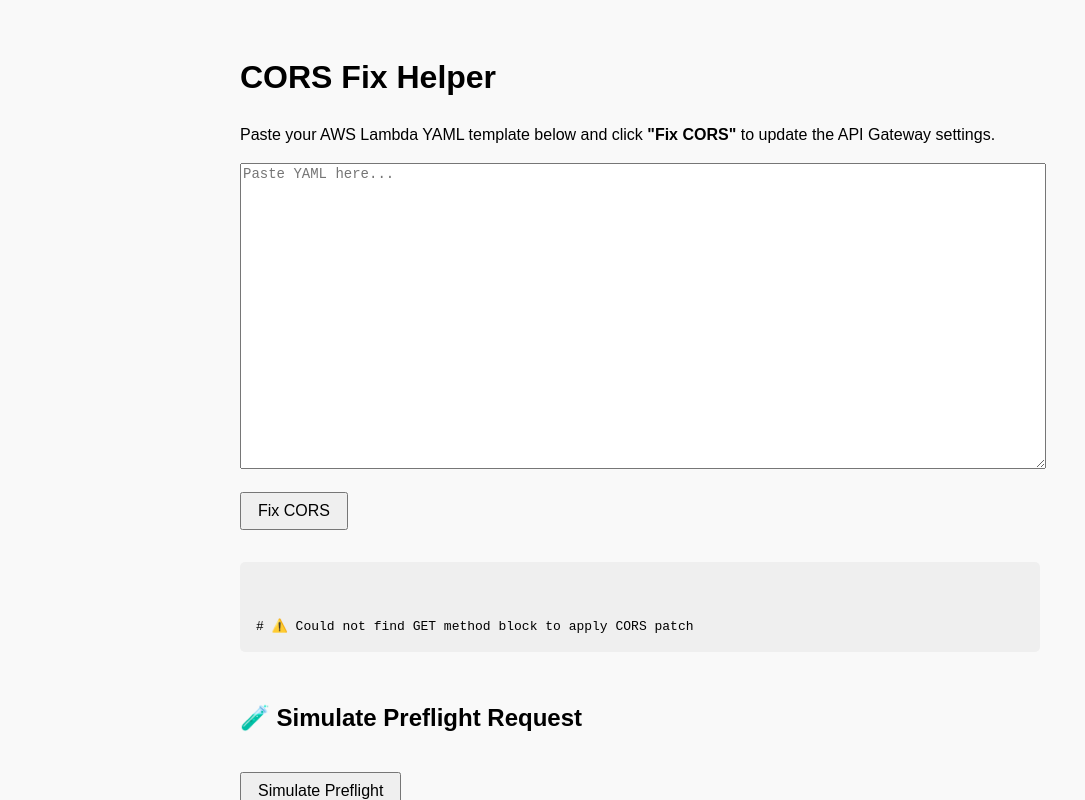
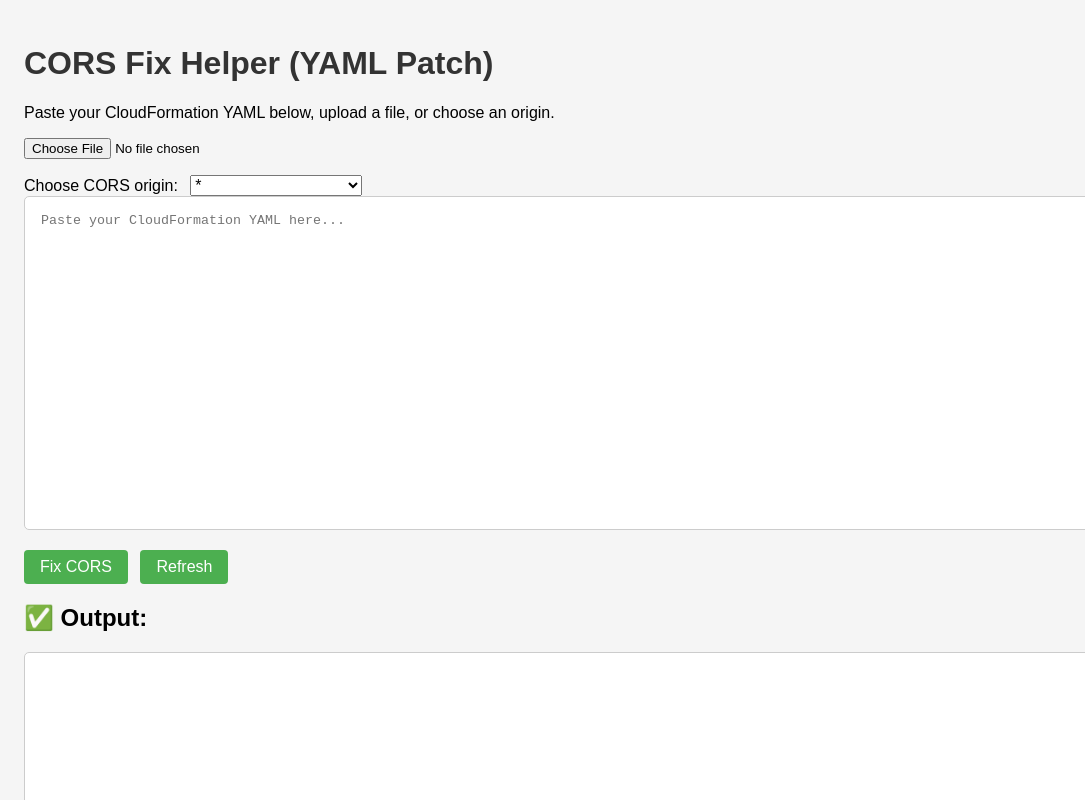
Before and after one commit to GarenBC/cors-fix-tool, a plain HTML site: page index.html in a window 1280 px wide. Both pictures are taken after a click on the button "Fix CORS". Shown: the top 800 px of the page, without its empty margins (0-1085 px from the left). Drawn offline with Linux system fonts and the light colour scheme.

Commit message:
Add files via upload

```diff
--- a/index.html
+++ b/index.html
@@ -2,124 +2,100 @@
 <html lang="en">
 <head>
   <meta charset="UTF-8" />
-  <meta name="viewport" content="width=device-width, initial-scale=1.0"/>
+  <meta name="viewport" content="width=device-width, initial-scale=1.0" />
   <title>CORS Fix Helper</title>
   <style>
-    body {
-      font-family: Arial, sans-serif;
-      max-width: 800px;
-      margin: auto;
-      padding: 2rem;
-      line-height: 1.5;
-      background-color: #f9f9f9;
-    }
-    textarea {
-      width: 100%;
-      height: 300px;
-      font-family: monospace;
-      font-size: 14px;
+    body { font-family: sans-serif; padding: 1rem; background: #f5f5f5; }
+    h1 { color: #333; }
+    textarea, pre {
+      width: 100%; height: 300px;
+      font-family: monospace; padding: 1rem;
+      border: 1px solid #ccc; border-radius: 5px;
+      background: white; margin-bottom: 1rem;
     }
     button {
-      margin-top: 1rem;
-      padding: 0.5rem 1rem;
-      font-size: 16px;
-      cursor: pointer;
+      padding: 0.5rem 1rem; font-size: 1rem;
+      background: #4caf50; color: white;
+      border: none; border-radius: 4px; cursor: pointer;
+      margin-right: 0.5rem;
     }
-    pre {
-      background: #efefef;
-      padding: 1rem;
-      margin-top: 2rem;
-      white-space: pre-wrap;
-      word-break: break-word;
-      border-radius: 5px;
-    }
-    h2 {
-      margin-top: 3rem;
-    }
+    button:hover { background: #45a049; }
+    input[type="file"] { margin-bottom: 1rem; }
+    label, select { font-size: 1rem; margin-right: 0.5rem; }
   </style>
 </head>
 <body>
-  <h1>CORS Fix Helper</h1>
-  <p>Paste your AWS Lambda YAML template below and click <strong>"Fix CORS"</strong> to update the API Gateway settings.</p>
 
-  <textarea id="yamlInput" placeholder="Paste YAML here..."></textarea>
+  <h1>CORS Fix Helper (YAML Patch)</h1>
+  <p>Paste your CloudFormation YAML below, upload a file, or choose an origin.</p>
+
+  <input type="file" accept=".yaml,.yml" onchange="loadFile(event)" />
+
+  <div>
+    <label for="originSelect">Choose CORS origin:</label>
+    <select id="originSelect">
+      <option value="*">*</option>
+      <option value="https://example.com">https://example.com</option>
+      <option value="https://mydomain.org">https://mydomain.org</option>
+    </select>
+  </div>
+
+  <textarea id="yamlInput" placeholder="Paste your CloudFormation YAML here..."></textarea>
   <button onclick="fixCORS()">Fix CORS</button>
+  <button onclick="refreshFields()">Refresh</button>
+
+  <h2>✅ Output:</h2>
   <pre id="output"></pre>
 
-  <h2>🧪 Simulate Preflight Request</h2>
-  <button onclick="sendPreflight()">Simulate Preflight</button>
-  <pre id="preflightOutput">Status: ...</pre>
+  <script>
+    function patchMethodResponses(yaml) {
+      return yaml.replace(
+        /(MethodResponses:\n(?:[\s\S]*?)-\s*StatusCode:\s*200)/g,
+        `$1\n          ResponseParameters:\n            method.response.header.Access-Control-Allow-Origin: true`
+      );
+    }
 
-  <h2>🔍 CORS Header Reference</h2>
-  <pre>
-Access-Control-Allow-Origin: *
-Access-Control-Allow-Methods: GET, POST, OPTIONS
-Access-Control-Allow-Headers: Content-Type, Authorization
-Access-Control-Max-Age: 86400
-  </pre>
+    function patchIntegrationResponses(yaml, origin = "'*'") {
+      return yaml.replace(
+        /(Integration:\n[\s\S]*?IntegrationResponses:\n[\s\S]*?- StatusCode: 200)/g,
+        `$1\n            ResponseParameters:\n              method.response.header.Access-Control-Allow-Origin: ${JSON.stringify(origin)}`
+      );
+    }
 
-  <h2>💡 What This Tool Adds</h2>
-  <ul>
-    <li><strong>Access-Control-Allow-Origin</strong>: Permits cross-origin calls.</li>
-    <li><strong>Access-Control-Allow-Headers</strong>: Lists headers clients can send.</li>
-    <li><strong>Access-Control-Allow-Methods</strong>: Specifies allowed HTTP methods.</li>
-    <li><strong>Access-Control-Max-Age</strong>: Caches preflight responses.</li>
-  </ul>
+    function validateYAML(yaml) {
+      const hasMethod = yaml.includes('MethodResponses:');
+      const hasIntegration = yaml.includes('IntegrationResponses:');
+      if (!hasMethod || !hasIntegration) {
+        alert("⚠️ Warning: YAML may be missing 'MethodResponses' or 'IntegrationResponses'");
+      }
+    }
 
-  <script>
     function fixCORS() {
-      let input = document.getElementById('yamlInput').value;
+      const input = document.getElementById('yamlInput').value;
+      const origin = document.getElementById('originSelect').value || '*';
       let output = input;
 
-      // Add CORS to MethodResponses if missing
-      const methodResponseRegex = /MethodResponses:\s*\n(?:\s*- StatusCode: 200)/;
-      if (!methodResponseRegex.test(output)) {
-        output = output.replace(/(HttpMethod: GET[\s\S]*?Integration:)/, match => {
-          return match + `\n  MethodResponses:\n    - StatusCode: 200\n      ResponseParameters:\n        method.response.header.Access-Control-Allow-Origin: true`;
-        });
-      }
-
-      // Add CORS to IntegrationResponses if missing
-      const integrationResponseRegex = /IntegrationResponses:\s*\n(?:\s*- StatusCode: 200)/;
-      if (!integrationResponseRegex.test(output)) {
-        output = output.replace(/(Integration:\s*\n[\s\S]*?Type: AWS_PROXY)/, match => {
-          return match + `\n  IntegrationResponses:\n    - StatusCode: 200\n      ResponseParameters:\n        method.response.header.Access-Control-Allow-Origin: "'*'"`;
-        });
-      }
-
-      // Add CORS header to Lambda response if missing
-      if (!output.includes(`headers: { "Access-Control-Allow-Origin": "*" }`)) {
-        output = output.replace(/(return\s*{\s*statusCode:\s*\d+,)/, `$1 headers: { "Access-Control-Allow-Origin": "*" },`);
-      }
-
-      // Fallback message if GET method not found
-      if (!output.includes('HttpMethod: GET')) {
-        output += `\n\n# ⚠️ Could not find GET method block to apply CORS patch`;
-      }
+      validateYAML(input);
+      output = patchMethodResponses(output);
+      output = patchIntegrationResponses(output, origin);
 
       document.getElementById('output').textContent = output;
     }
 
-    function sendPreflight() {
-      fetch("https://mocki.io/v1/435cc49e-96df-4216-87fa-6a5e5e5e1dee", {
-        method: "OPTIONS",
-        headers: {
-          Origin: "https://your-domain.com",
-          "Access-Control-Request-Method": "GET",
-          "Access-Control-Request-Headers": "Content-Type"
-        },
-        mode: "cors"
-      }).then(res => {
-        const headersList = [];
-        for (let [key, value] of res.headers.entries()) {
-          headersList.push(`${key}: ${value}`);
-        }
-        document.getElementById("preflightOutput").textContent =
-          `Status: ${res.status}\nHeaders:\n` + headersList.join("\n");
-      }).catch(err => {
-        document.getElementById("preflightOutput").textContent = `Error: ${err}`;
-      });
+    function refreshFields() {
+      document.getElementById('yamlInput').value = '';
+      document.getElementById('output').textContent = '';
+      document.getElementById('originSelect').value = '*';
+    }
+
+    function loadFile(event) {
+      const reader = new FileReader();
+      reader.onload = function(e) {
+        document.getElementById('yamlInput').value = e.target.result;
+      };
+      reader.readAsText(event.target.files[0]);
     }
   </script>
+
 </body>
 </html>
```
Also changed, not shown: script.js (added, +50 -0 lines).
